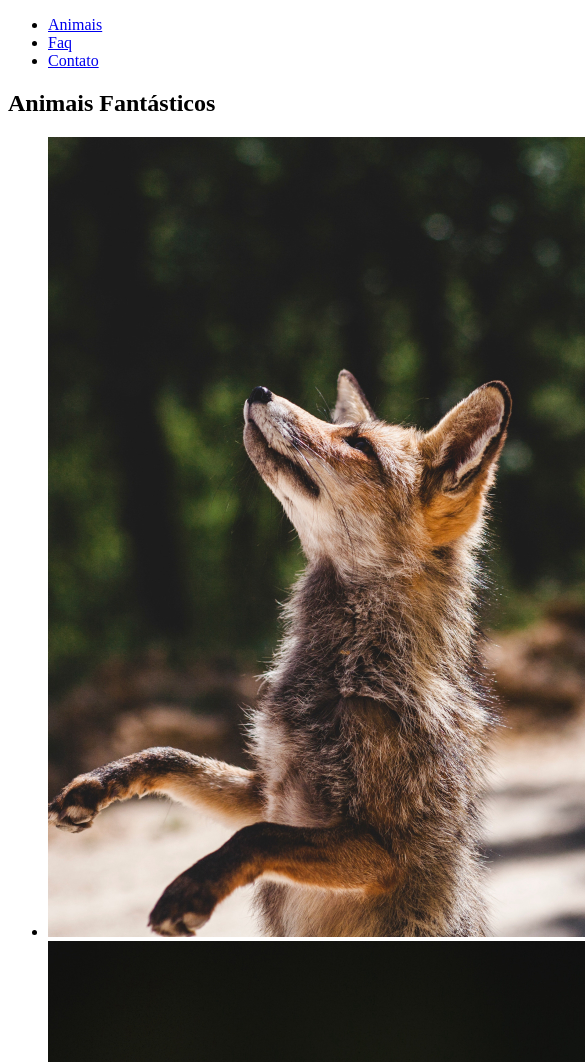
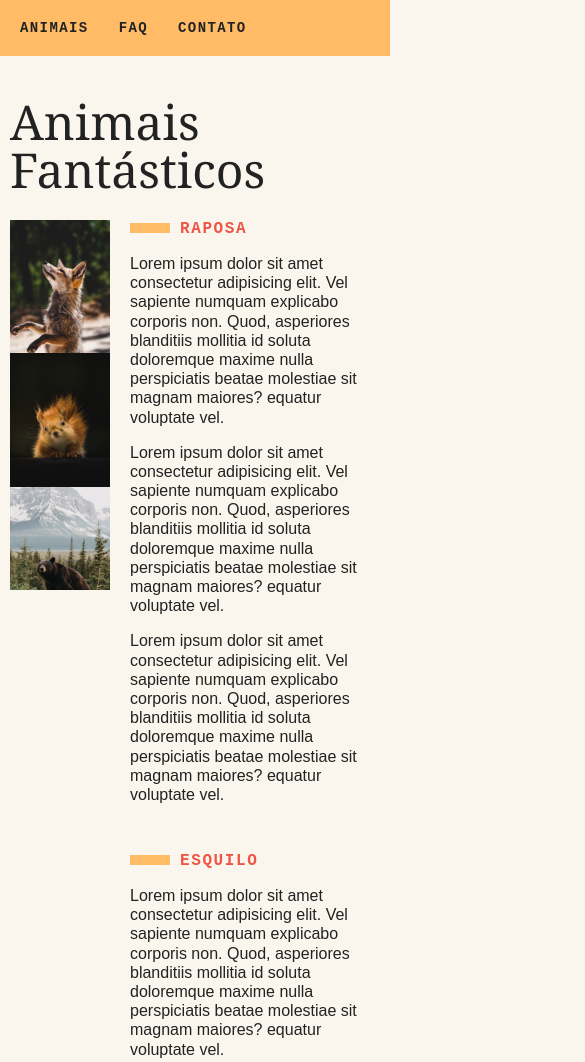
Before and after one commit to soledademaria/project_animais_fantasticos, a plain HTML site: page index.html in a window 390 px wide. Shown: the top 1062 px of the page, 585 px wide, since content can reach past the window. Drawn offline with Linux system fonts and the light colour scheme.

Commit message:
feat(add html e css base do projeto)

```diff
--- a/css/style.css
+++ b/css/style.css
@@ -0,0 +1,204 @@
+*{
+    margin: 0;
+    padding: 0;
+}
+
+img{
+    display: block;
+    max-width: 100%;
+}
+
+ul{
+    list-style: none;
+}
+
+body{
+    background-color: #faf6ed;
+    color: #222;
+    -webkit-font-smoothing: antialiased;
+    display: grid;
+    grid-template-columns: 1fr 120px minmax(300px, 800px) 1fr;
+}
+
+.menu{
+    grid-column: 3 / 5;
+    margin-top: 2rem;
+    margin-bottom: 2rem;
+    background-color: #fb6;
+}
+
+.menu ul{
+    display: flex;
+    flex-wrap: wrap;
+    padding: 10px;
+}
+
+.menu li a {
+    display: block;
+    padding: 10px;
+    margin-right: 10px;
+    color: #222;
+    text-decoration: none;
+    font-family: monospace;
+    font-weight: bold;
+    text-transform: uppercase;
+    font-size: 0.875rem;
+    letter-spacing: .1em;
+}
+
+.grid-section{
+    grid-column: 2 / 4;
+    width: 100%;
+    box-sizing: border-box;
+    padding: 10px;
+    display: grid;
+    grid-template-columns: 90px 300px 1fr;
+    gap: 120px;
+    margin-bottom: 4rem;
+}
+
+.titulo{
+    font-family: Georgia, 'Times New Roman', Times, serif;
+    font-size: 6rem;
+    line-height: 1;
+    font-weight: normal;
+    margin-bottom: 1rem;
+    grid-column: 1 / 4;
+}
+
+.animais p{
+    font-family: Arial, Helvetica, sans-serif;
+    line-height: 1.2;
+    margin-bottom: 1rem;
+}
+
+.animais h2::before{
+    content: '';
+    display: inline-block;
+    width: 40px;
+    height: 10px;
+    margin-right: 10px;
+    background-color: #fb6;
+}
+
+.animais h2{
+    font-family: monospace;
+    font-size: 1rem;
+    text-transform: uppercase;
+    letter-spacing: .1em;
+    margin-bottom: 1rem;
+    color: #e54;
+}
+
+.animais-lista{
+    height: 370px;
+    overflow-y: scroll;
+    grid-column: 2;
+}
+
+.animais-lista::-webkit-scrollbar{
+    width: 18px;
+}
+
+.animais-lista::-webkit-scrollbar-thumb{
+    background-color: #fb6;
+    border-left: 4px solid #faf6ed;
+    border-right: 4px solid #faf6ed;
+}
+
+.animais-descricao{
+    grid-column: 3;
+}
+
+.animais-descricao section{
+    margin-bottom: 3rem;
+}
+
+.faq-lista{
+    grid-column: 2 / 4;
+}
+
+.faq-lista dt{
+    font-family: monospace;
+    font-weight: bold;
+    margin-top: 2rem;
+    margin-bottom: .5rem;
+    color: #e54;
+}
+
+.faq-lista dt::before{
+    content: '';
+    display: inline-block;
+    width: 20px;
+    height: 10px;
+    margin-right: 10px;
+    background-color: #fb6;
+}
+
+.faq-lista dd{
+    font-family: Arial, Helvetica, sans-serif;
+    margin-bottom: .5rem;
+    margin-left: 30px;
+}
+
+.mapa{
+    grid-column: 2;
+}
+
+.dados{
+    grid-column: 3;
+}
+
+.dados li{
+    margin-bottom: 1rem;
+    font-family: Arial, Helvetica, sans-serif;
+}
+
+.faq-lista li::before{
+    content: '';
+    display: inline-block;
+    width: 20px;
+    height: 10px;
+    margin-right: 10px;
+    background-color: #fb6;
+}
+
+.copy{
+    grid-column: 3 / 5;
+    margin-bottom: 2rem;
+    background-color: #fb6;
+}
+
+.copy p{
+    padding: 20px;
+    font-family: monospace;
+    font-weight: bold;
+}
+
+@media (max-width: 700px){
+    body{
+        grid-template-columns: 1fr;
+    }
+    .menu, .grid-section, .copy{
+        grid-column: 1;
+    }
+    .grid-section{
+        grid-template-columns: 100px 1fr;
+        gap: 10px;
+    }
+    .animais-lista{
+        grid-column: 1;
+    }
+    .faq-lista, .dados, .mapa{
+        grid-column: 1 / 3;
+    }
+    .grid-section h1{
+        font-size: 3rem;
+    }
+    .menu{
+        margin-top: 0px;
+    }
+    .copy{
+        margin-bottom: 0px;
+    }
+}
--- a/index.html
+++ b/index.html
@@ -9,7 +9,7 @@
     <link rel="stylesheet" href="css/style.css">
 </head>
 <body>
-    <nav>
+    <nav class="menu">
         <ul>
             <li><a href="#animais">Animais</a></li>
             <li><a href="#faq">Faq</a></li>
@@ -19,13 +19,23 @@
 
     <section class="grid-section animais" id="animais">
         <h1 class="titulo">Animais Fantásticos</h1>
-        <ul>
+        <ul class="animais-lista">
             <li>
                 <img src="img/imagem1.jpg">
+            </li>
+            <li>
                 <img src="img/imagem2.jpg">
+            </li>
+            <li>
                 <img src="img/imagem3.jpg">
+            </li>
+            <li>
                 <img src="img/imagem4.jpg">
+            </li>
+            <li>
                 <img src="img/imagem5.jpg">
+            </li>
+            <li>
                 <img src="img/imagem6.jpg">
             </li>
         </ul>
@@ -165,8 +175,8 @@
     </section>
 
     <section class="grid-section faq" id="faq">
-        <h1>Faq</h1>
-        <dl>
+        <h1 class="titulo">Faq</h1>
+        <dl class="faq-lista">
             <dt>Qual a idade dos animais?</dt>
             <dd>Lorem, ipsum dolor sit amet
                 consectetur adipisicing elit.
@@ -198,7 +208,7 @@
     </section>
 
     <section class="grid-section contato" id="contato">
-        <h1>Contato</h1>
+        <h1 class="titulo">Contato</h1>
         <div class="mapa">
             <img src="img/mapa.png">
         </div>
```
